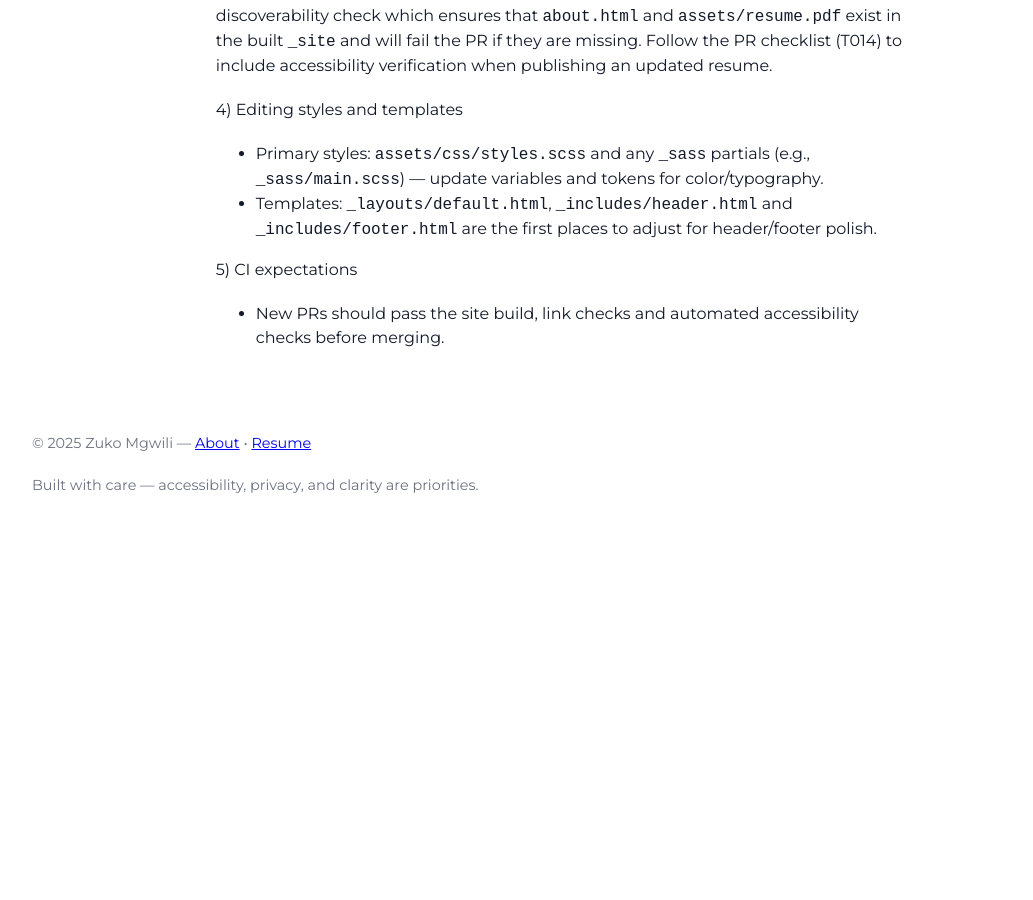
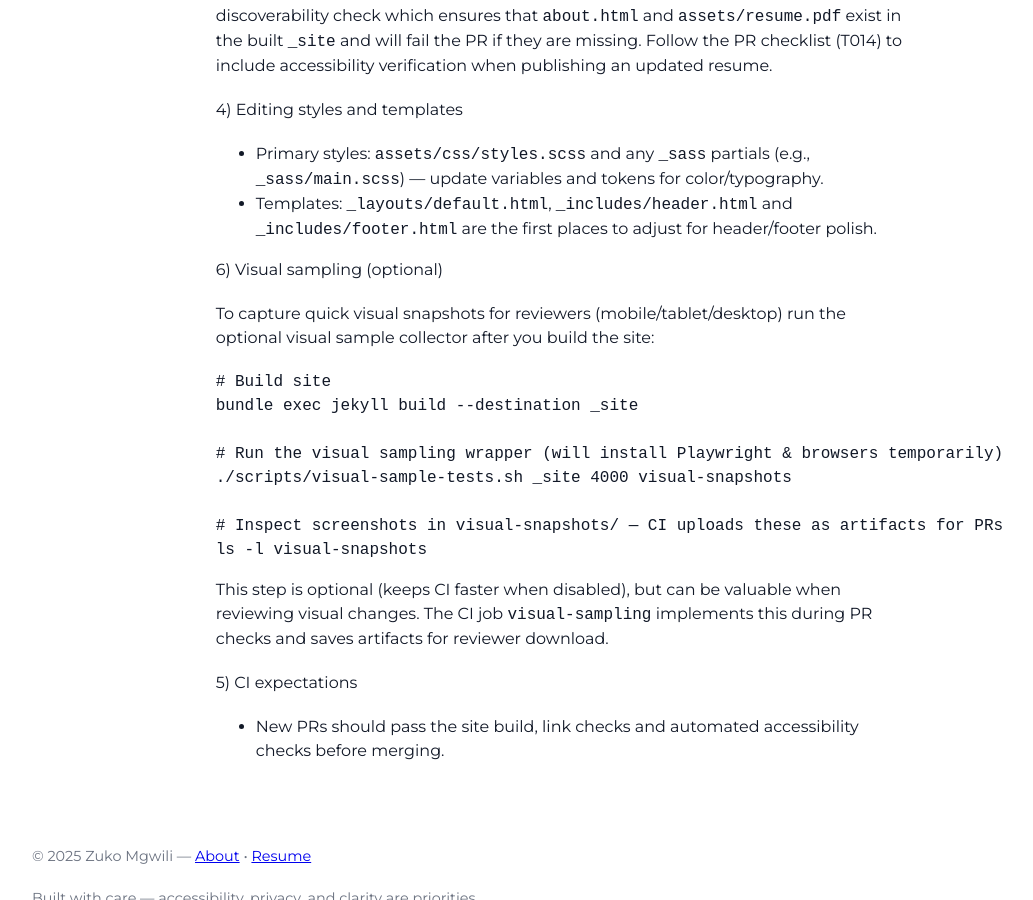
Before and after one commit to zukomgwili/zukomgwili.github.io, a Jekyll site: the page built from specs/001-modernize-website/quickstart.md, in a window 1280 px wide and 900 px high, scrolled down 1185 px. Shown: the whole window, without its empty margins (80-1113 px from the left). Built offline with Jekyll 4.4.1, drawn with Linux system fonts in a browser that asks for light colours; our own code applies the rules of GitHub Pages for plain Markdown files; before the commit the page ends 1730 px from its top, so only the background shows below that.

Commit message:
test(001-modernize-website): visual sampling screenshots + CI job (T018)

````diff
--- a/specs/001-modernize-website/quickstart.md
+++ b/specs/001-modernize-website/quickstart.md
@@ -46,6 +46,23 @@ CI notes: The site CI (see `.github/workflows/site-checks.yml`) includes a disco
 - Primary styles: `assets/css/styles.scss` and any `_sass` partials (e.g., `_sass/main.scss`) — update variables and tokens for color/typography.
 - Templates: `_layouts/default.html`, `_includes/header.html` and `_includes/footer.html` are the first places to adjust for header/footer polish.
 
+6) Visual sampling (optional)
+
+To capture quick visual snapshots for reviewers (mobile/tablet/desktop) run the optional visual sample collector after you build the site:
+
+```bash
+# Build site
+bundle exec jekyll build --destination _site
+
+# Run the visual sampling wrapper (will install Playwright & browsers temporarily)
+./scripts/visual-sample-tests.sh _site 4000 visual-snapshots
+
+# Inspect screenshots in visual-snapshots/ — CI uploads these as artifacts for PRs
+ls -l visual-snapshots
+```
+
+This step is optional (keeps CI faster when disabled), but can be valuable when reviewing visual changes. The CI job `visual-sampling` implements this during PR checks and saves artifacts for reviewer download.
+
 5) CI expectations
 
 - New PRs should pass the site build, link checks and automated accessibility checks before merging.
````
Also changed, not shown: scripts/visual-sample.js (added, +43 -0 lines), specs/001-modernize-website/tasks.md (+2 -2 lines), .github/workflows/site-checks.yml, 1 other file.
